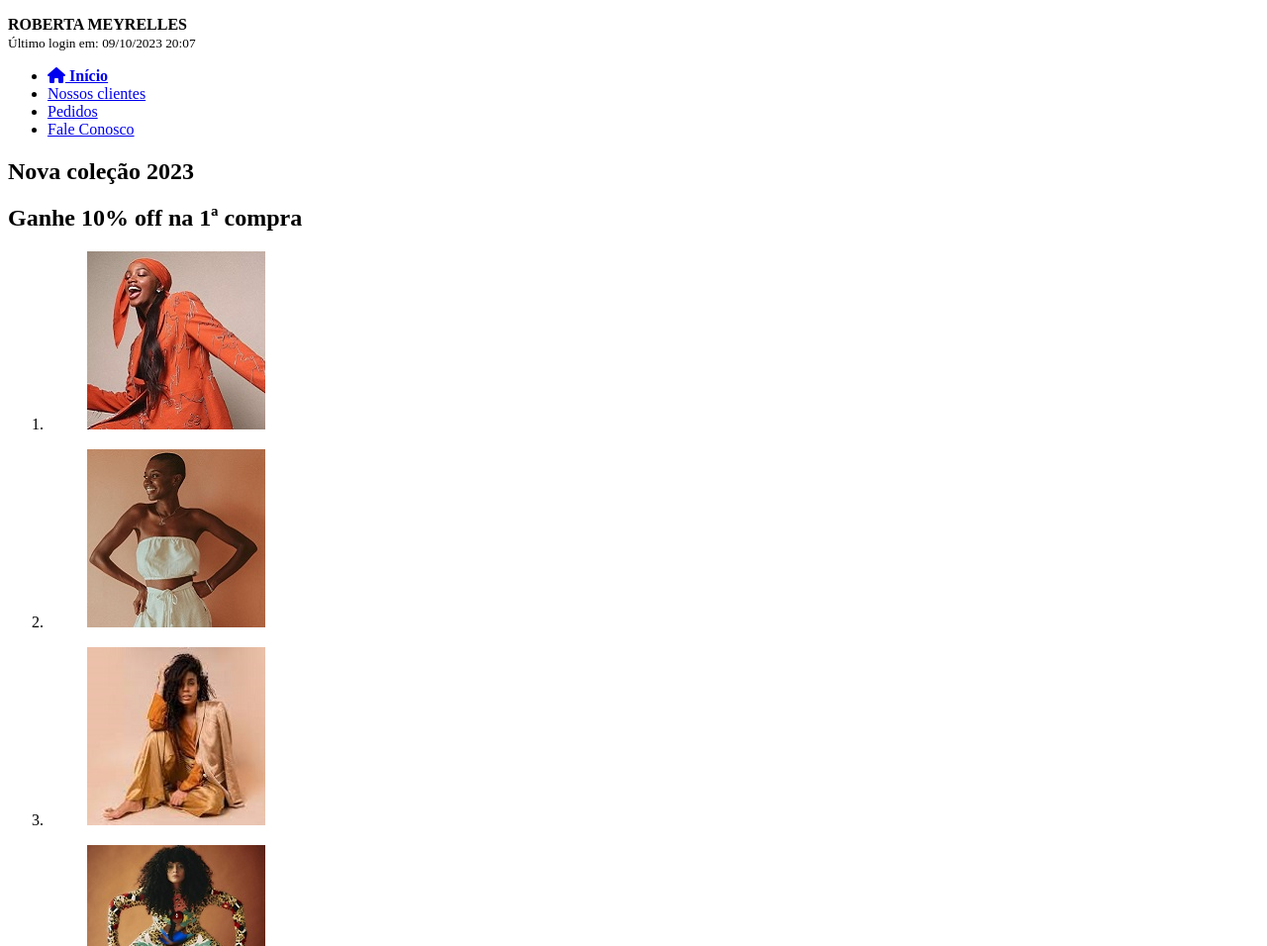
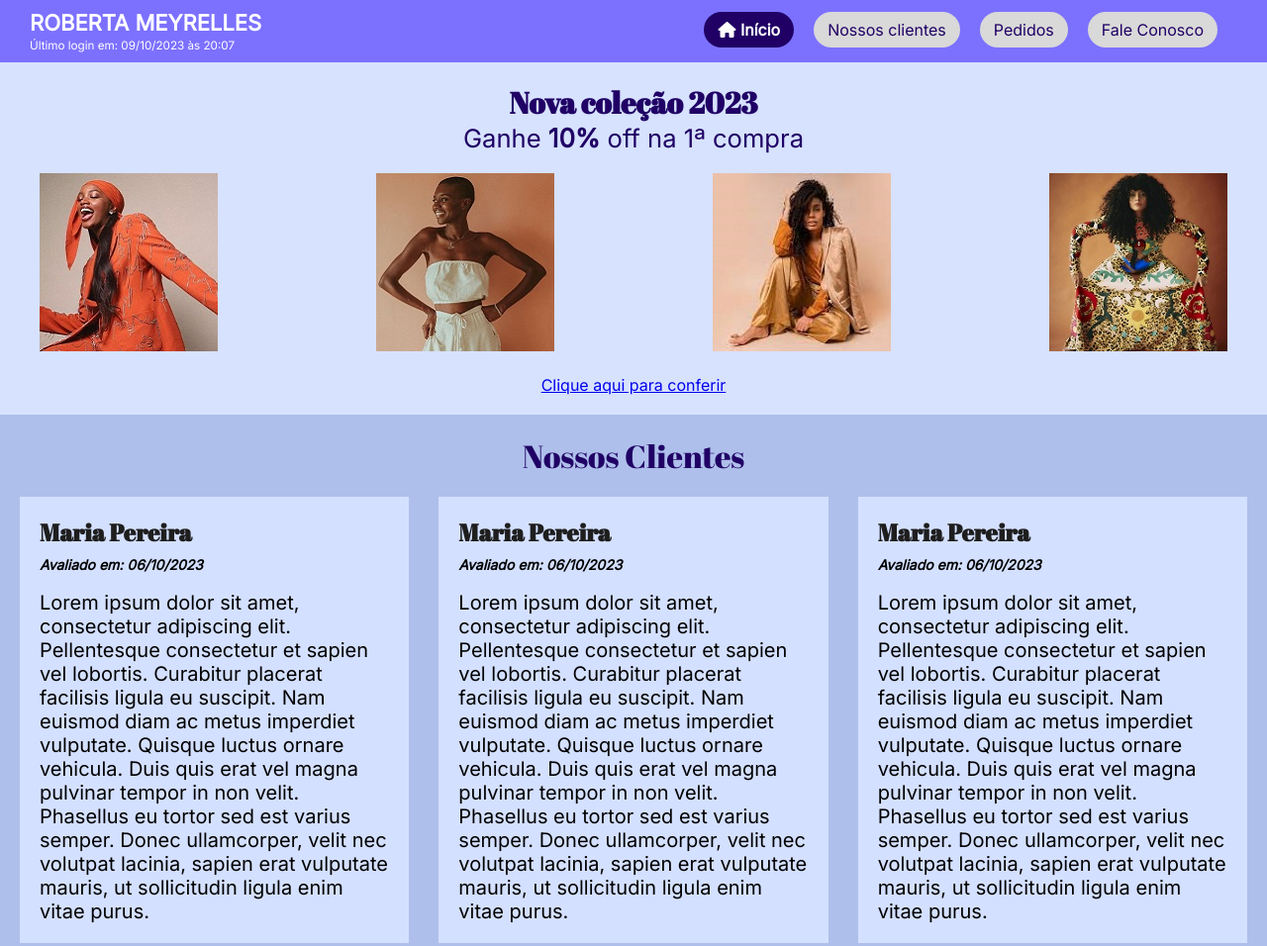
Before and after one commit to rmftelier/modulo2-html-css, a plain HTML site: page aula-pratica/index.html in a window 1280 px wide. Shown: the top 956 px of the page at 99% size. Drawn offline with Linux system fonts and the light colour scheme.

Commit message:
header (nav) + footer + meus clientes

```diff
--- a/aula-pratica/index.html
+++ b/aula-pratica/index.html
@@ -18,7 +18,7 @@
     <div>
       <p>
         <strong>ROBERTA MEYRELLES</strong> <br />
-        <small>Último login em: 09/10/2023 20:07</small>
+        <small>Último login em: 09/10/2023 às 20:07</small>
       </p>
     </div>
 
--- a/aula-pratica/styles.css
+++ b/aula-pratica/styles.css
@@ -0,0 +1,167 @@
+* {
+  margin: 0;
+  padding: 0;
+}
+
+h3 {
+  font-size: 32px;
+  font-family: 'Abril Fatface';
+  color: #200065;
+  text-align: center;
+  font-weight: 400;
+}
+
+/* header */
+header {
+  background-color: #7C71FF;
+  display: flex;
+  padding: 10px 30px;
+  justify-content: space-between;
+  color: #ffff
+}
+
+header p {
+  font-family: 'Inter';
+  line-height: normal;
+  color: #ffff;
+  font-size: 14px;
+}
+
+header p strong {
+  font-size: 22px;
+}
+
+#menuNavegacao {
+  display: flex;
+  padding: 10px 20px;
+  list-style: none;
+  gap: 20px;
+  align-items: center;
+}
+
+#menuNavegacao li a {
+  padding: 8px 14px;
+  border-radius: 25px;
+  text-align: center;
+  background-color: #d9d9d9;
+  color: #200065;
+  font-size: 0.8em;
+  transition: 0.3s;
+  text-decoration: none;
+  font-family: 'Inter';
+  font-size: 16px;
+}
+
+#btnInicio {
+  background-color: #200065 !important;
+  color: #ffff !important;
+}
+
+/* section */
+
+section {
+  background-color: #D7E2FF;
+  padding: 20px 40px;
+}
+
+section h1,
+h2,
+h3,
+h4 {
+  font-family: 'Abril Fatface', serif;
+  text-align: center;
+  color: #200065;
+}
+
+section h1 {
+  font-size: 30px;
+}
+
+.subtitulo {
+  font-family: 'Inter', sans-serif;
+  font-size: 1.6em;
+  font-weight: 400;
+}
+
+.subtitulo strong {
+  font-weight: 800;
+  font-size: 26px;
+}
+
+.listaImagens {
+  display: flex;
+  justify-content: space-between;
+  list-style: none;
+  margin: 20px 0;
+  gap: 35px;
+}
+
+.text-center {
+  text-align: center;
+  font-family: 'Inter';
+}
+
+/* section - clientes */
+#clientes {
+  background-color: #AEBFEB;
+  padding: 20px;
+}
+
+#clientes h3 {
+  padding-bottom: 20px;
+}
+
+#artigosClientes {
+  display: flex;
+  gap: 30px;
+}
+
+#artigosClientes article {
+  background-color: #d4e0ff;
+  padding: 20px;
+  text-align: left;
+}
+
+#artigosClientes article h4 {
+  color: #1e1e1e;
+  text-align: left;
+  margin-bottom: 8px;
+  font-size: 24px;
+}
+
+#artigosClientes article h5 {
+  font-family: 'Inter';
+  font-size: 14px;
+  font-style: italic;
+}
+
+#artigosClientes article p {
+  font-family: 'Inter';
+  font-size: 20px;
+}
+
+.imgClientes {
+  width: 90px;
+  margin: 10px 0;
+  border: 2px solid #1e1e1e;
+}
+
+/* meus pedidos */
+
+
+/* fale conosco */
+
+/* footer */
+footer {
+  background-color: #3F3F3F;
+  height: 108px;
+}
+
+footer p {
+  font-family: 'Inter';
+  text-align: left;
+  padding: 15px;
+  color: #ffff;
+  font-size: 20px;
+  padding: 42px;
+}
```
